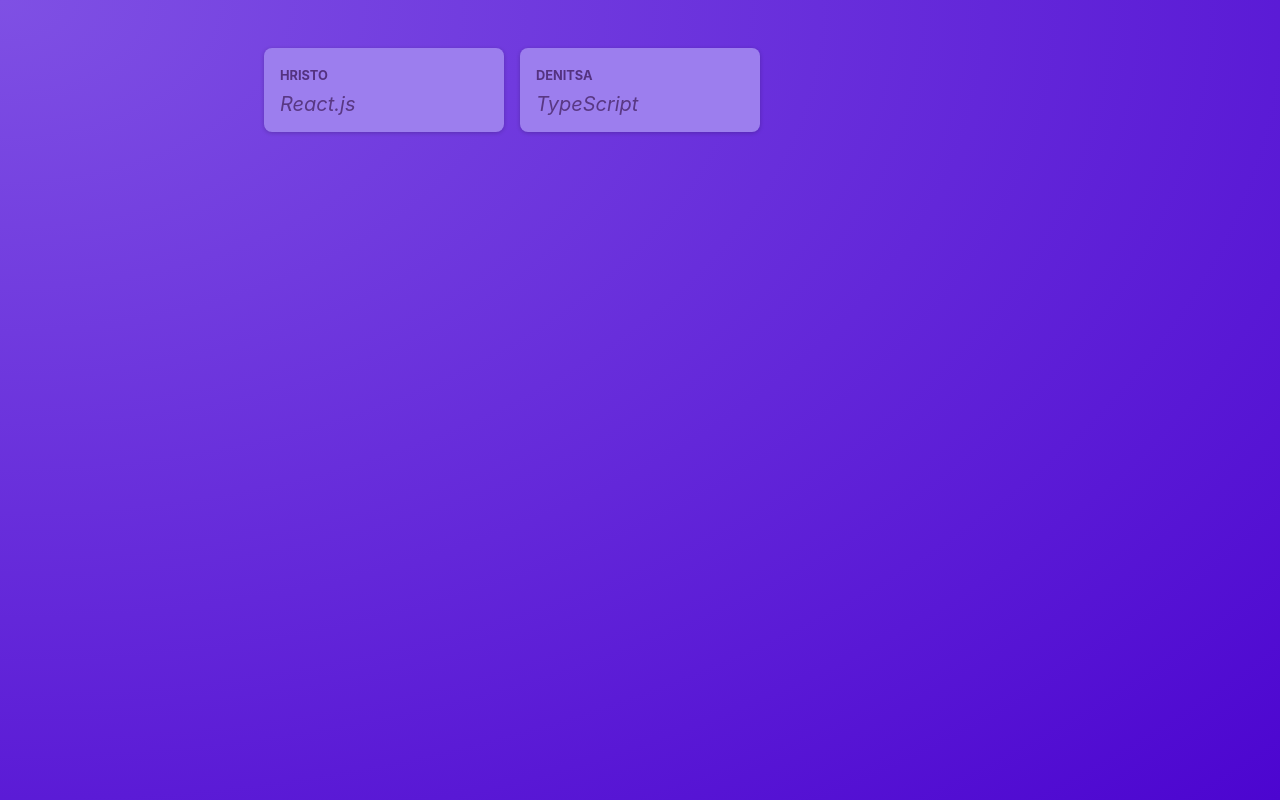
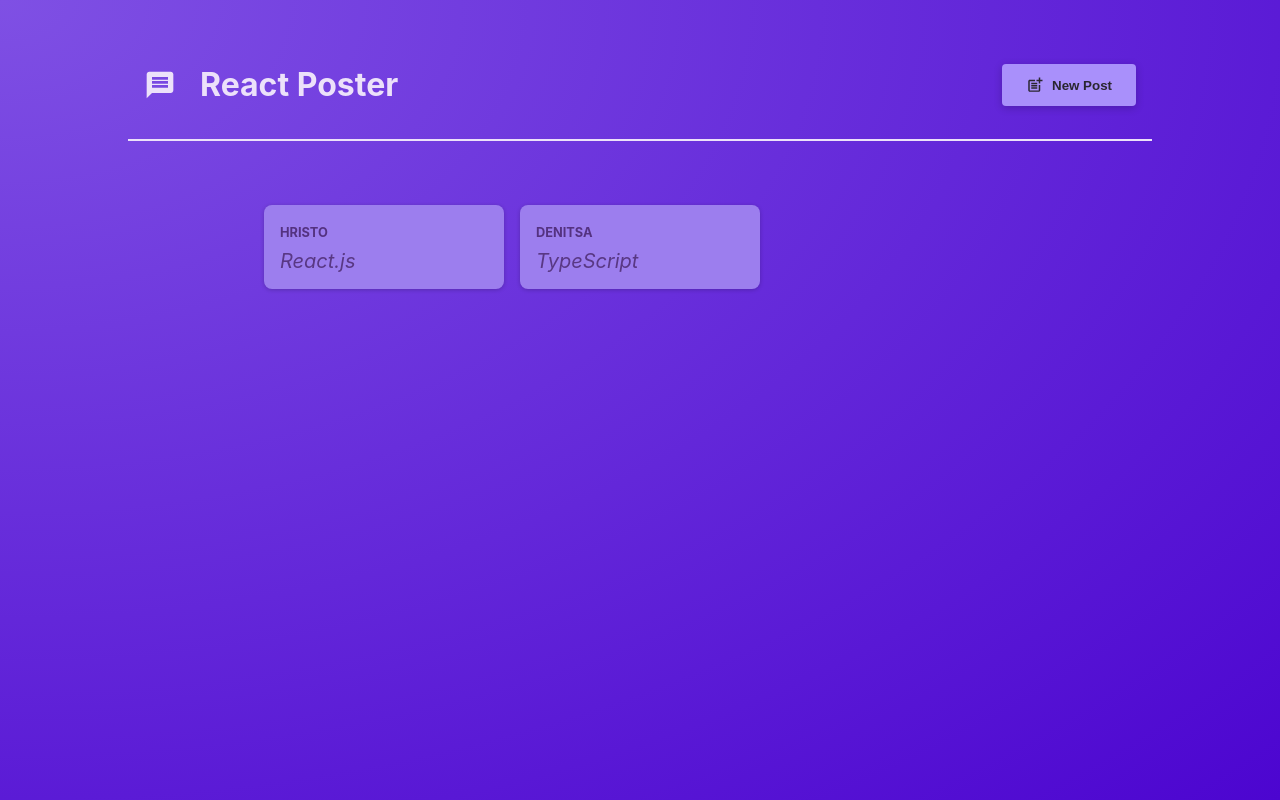
Before and after one commit to HrsHristov/poster-app, a React (Vite) app: page / in a window 1280 px wide. Built offline with nearby package versions, Linux system fonts and the light colour scheme.

Commit message:
Add modal state

```diff
--- a/src/App.jsx
+++ b/src/App.jsx
@@ -1,10 +1,28 @@
+import { useState } from "react";
+import MainHeader from "./components/MainHeader";
 import PostsList from "./components/PostsList";
 
 function App() {
+    const [modalIsVisible, setModalIsVisible] = useState(false);
+
+    const showModalHandler = () => {
+        setModalIsVisible(true);
+    };
+
+    const hideModalHandler = () => {
+        setModalIsVisible(false);
+    };
+
     return (
-        <main>
-            <PostsList />
-        </main>
+        <>
+            <MainHeader onCreatePost={showModalHandler} />
+            <main>
+                <PostsList
+                    isPosting={modalIsVisible}
+                    onStopPosting={hideModalHandler}
+                />
+            </main>
+        </>
     );
 }
 
```
